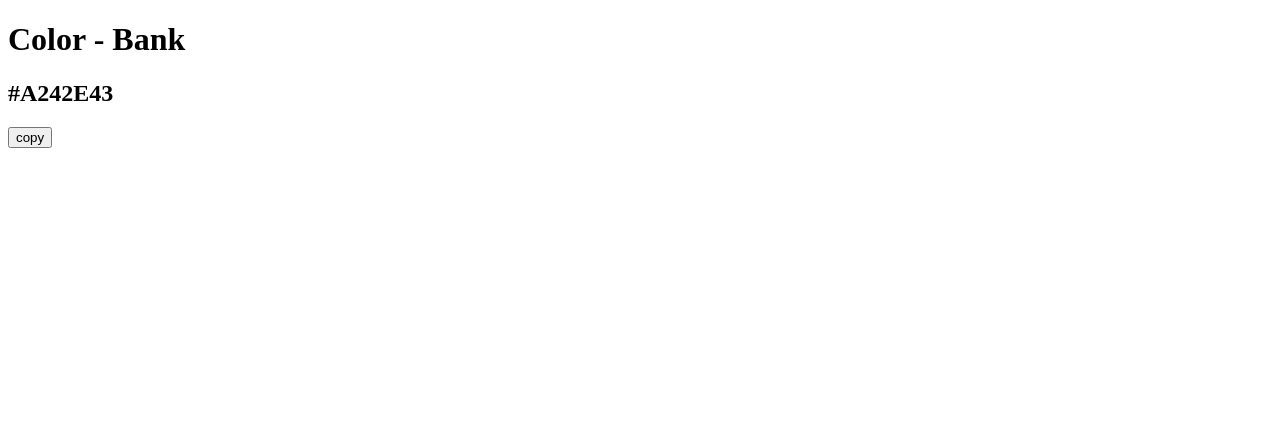
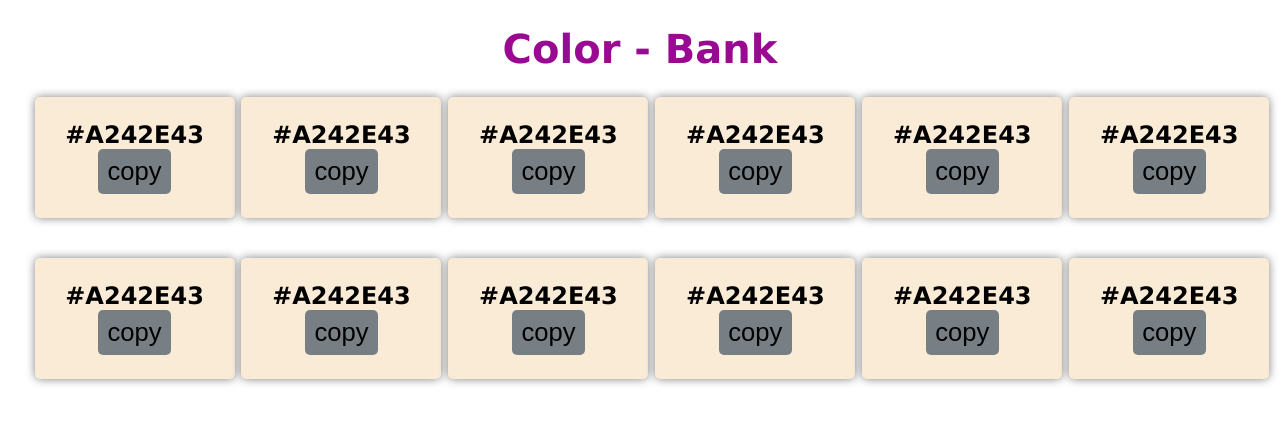
Before and after one commit to eziraa/Color-Bank, a plain HTML site: page index.html in a window 1280 px wide. Drawn offline with Linux system fonts and the light colour scheme.

Commit message:
main style of project added

```diff
--- a/index.html
+++ b/index.html
@@ -13,6 +13,51 @@
             <h2 class="color-hex">#A242E43</h2>
             <button class="btn btn-copy">copy</button>
         </div>
+        <div class="color-item">
+            <h2 class="color-hex">#A242E43</h2>
+            <button class="btn btn-copy">copy</button>
+        </div>
+        <div class="color-item">
+            <h2 class="color-hex">#A242E43</h2>
+            <button class="btn btn-copy">copy</button>
+        </div>
+        <div class="color-item">
+            <h2 class="color-hex">#A242E43</h2>
+            <button class="btn btn-copy">copy</button>
+        </div>
+        <div class="color-item">
+            <h2 class="color-hex">#A242E43</h2>
+            <button class="btn btn-copy">copy</button>
+        </div>
+        <div class="color-item">
+            <h2 class="color-hex">#A242E43</h2>
+            <button class="btn btn-copy">copy</button>
+        </div>
+        <div class="color-item">
+            <h2 class="color-hex">#A242E43</h2>
+            <button class="btn btn-copy">copy</button>
+        </div>
+        <div class="color-item">
+            <h2 class="color-hex">#A242E43</h2>
+            <button class="btn btn-copy">copy</button>
+        </div>
+        <div class="color-item">
+            <h2 class="color-hex">#A242E43</h2>
+            <button class="btn btn-copy">copy</button>
+        </div>
+        <div class="color-item">
+            <h2 class="color-hex">#A242E43</h2>
+            <button class="btn btn-copy">copy</button>
+        </div>
+        <div class="color-item">
+            <h2 class="color-hex">#A242E43</h2>
+            <button class="btn btn-copy">copy</button>
+        </div>
+        <div class="color-item">
+            <h2 class="color-hex">#A242E43</h2>
+            <button class="btn btn-copy">copy</button>
+        </div>
+
     </div>
 </body>
 </html>
--- a/style.css
+++ b/style.css
@@ -0,0 +1,50 @@
+* {
+    padding: 0;
+    margin: 0;
+    box-sizing: border-box;
+}
+
+body {
+    font-family: Verdana, Geneva, Tahoma, sans-serif;
+    font-size: 16px;
+    text-align: center;
+    background-repeat: no-repeat;
+    background-size: contain;
+}
+
+.title {
+    color: rgb(154, 9, 146);
+    font-size: 2.5rem;
+    margin: 2% auto;
+}
+
+.color-container {
+    display: grid;
+    grid-template-columns: 1fr 1fr 1fr 1fr 1fr 1fr;
+    row-gap: 5vh;
+    position: absolute;
+    width: 97vw;
+    margin-left: 2.7vw;
+
+
+    /* grid-template-columns: 1fr 1fr 1fr 1fr 1fr 1fr; */
+
+}
+
+.color-item {
+    background-color: antiquewhite;
+    border-radius: 5px;
+    border: none;
+    box-shadow: 0 0 10px gray;
+    padding: 3vh 2vw;
+    text-align: center;
+    width: 200px;
+}
+
+.btn {
+    background-color: rgba(34, 56, 78, 0.6);
+    padding: 0.5rem 0.6rem;
+    font-size: 1.6rem;
+    border: none;
+    border-radius: 5px;
+}
```
Also changed, not shown: new.html (added, +65 -0 lines).
